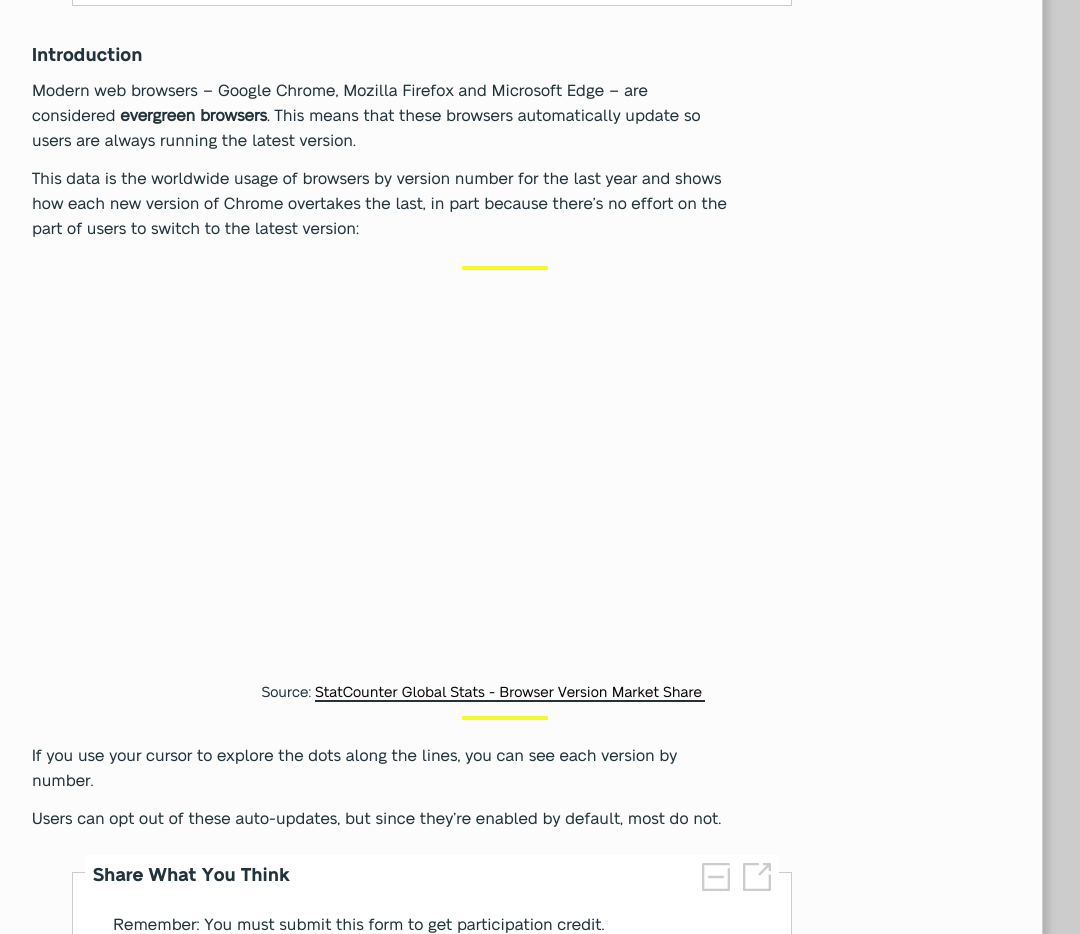
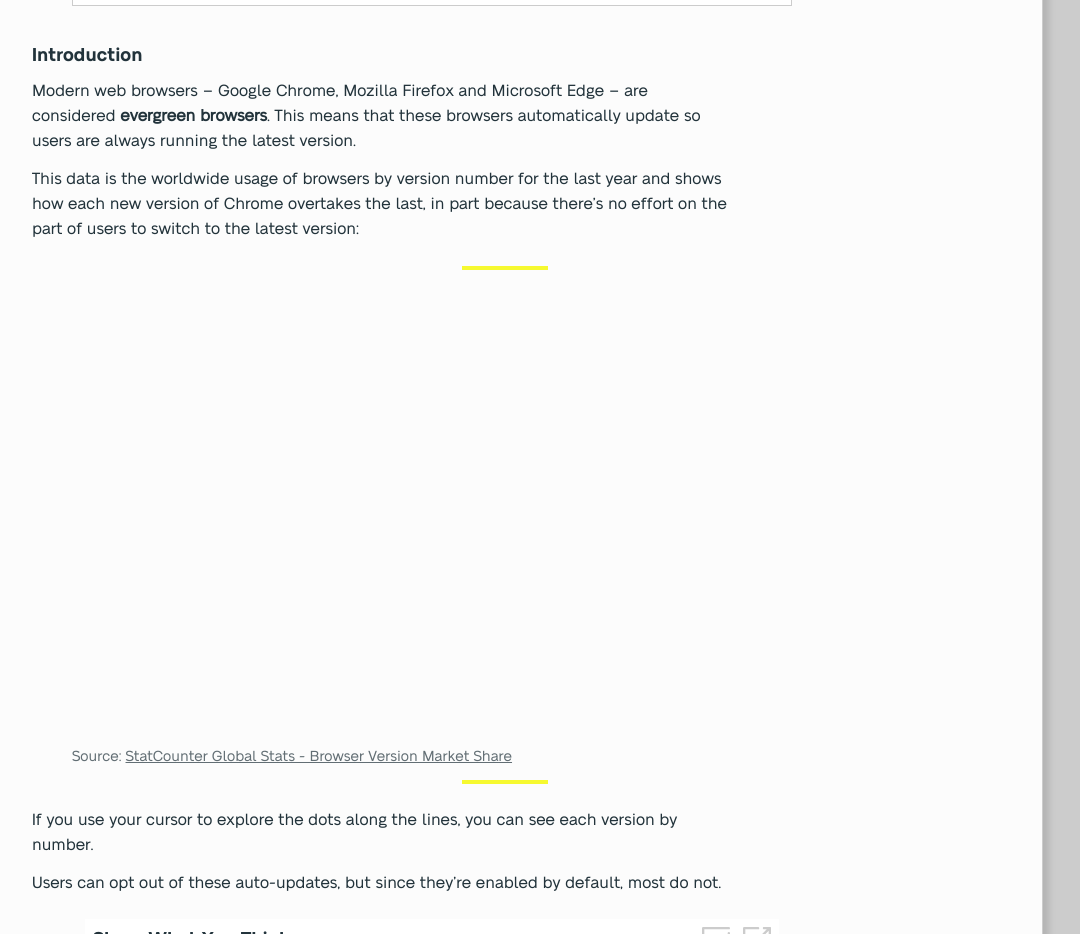
Before and after one commit to mica-web/mica-web.github.io, a Jekyll site: the page built from collections/_learn/00_tools/browsers.md, in a window 1280 px wide. Shown: the part 920-1854 px from the top of the page, without its empty margins (32-1112 px from the left). Built offline with Jekyll 4.4.1, drawn with Linux system fonts in a browser that asks for light colours; some web fonts are replaced; comment, search, counter and statistics services are not loaded; grey boxes are pictures that could not be loaded.

Commit message:
Simplify citations

```diff
--- a/_sass/_typography.scss
+++ b/_sass/_typography.scss
@@ -98,13 +98,20 @@ h3 {
   opacity: 0.7;
 }
 
-.cite {
+.citation {
+  @extend .text-faded;
+
   font-size: 0.9em;
-  text-align: right;
-}
+  margin-top: $spacing-xl;
 
-.citation {
-  margin-top: $spacing-xl;
+  a {
+    color: currentColor;
+
+    &:hover,
+    &:focus {
+      color: black;
+    }
+  }
 }
 
 .reading-est {
--- a/collections/_learn/00_tools/browsers.md
+++ b/collections/_learn/00_tools/browsers.md
@@ -23,7 +23,7 @@ This data is the worldwide usage of browsers by version number for the last year
 
 <div class="embed-wrapper">
 <div id="desktop-browser_version-ww-monthly-201907-202007" width="100%" height="400" style="width:100%; height: 400px;"></div>
-<p class="cite">Source: <a href="https://gs.statcounter.com/browser-version-market-share/desktop/worldwide/#monthly-201907-202007">StatCounter Global Stats - Browser Version Market Share</a></p><script async defer type="text/javascript" src="https://www.statcounter.com/js/fusioncharts.js"></script><script async defer type="text/javascript" src="https://gs.statcounter.com/chart.php?desktop-browser_version-ww-monthly-201907-202007&chartWidth=600"></script>
+<p class="citation">Source: <a href="https://gs.statcounter.com/browser-version-market-share/desktop/worldwide/#monthly-201907-202007" class="u-link-reset">StatCounter Global Stats - Browser Version Market Share</a></p><script async defer type="text/javascript" src="https://www.statcounter.com/js/fusioncharts.js"></script><script async defer type="text/javascript" src="https://gs.statcounter.com/chart.php?desktop-browser_version-ww-monthly-201907-202007&chartWidth=600"></script>
 </div>
 
 If you use your cursor to explore the dots along the lines, you can see each version by number.
```
